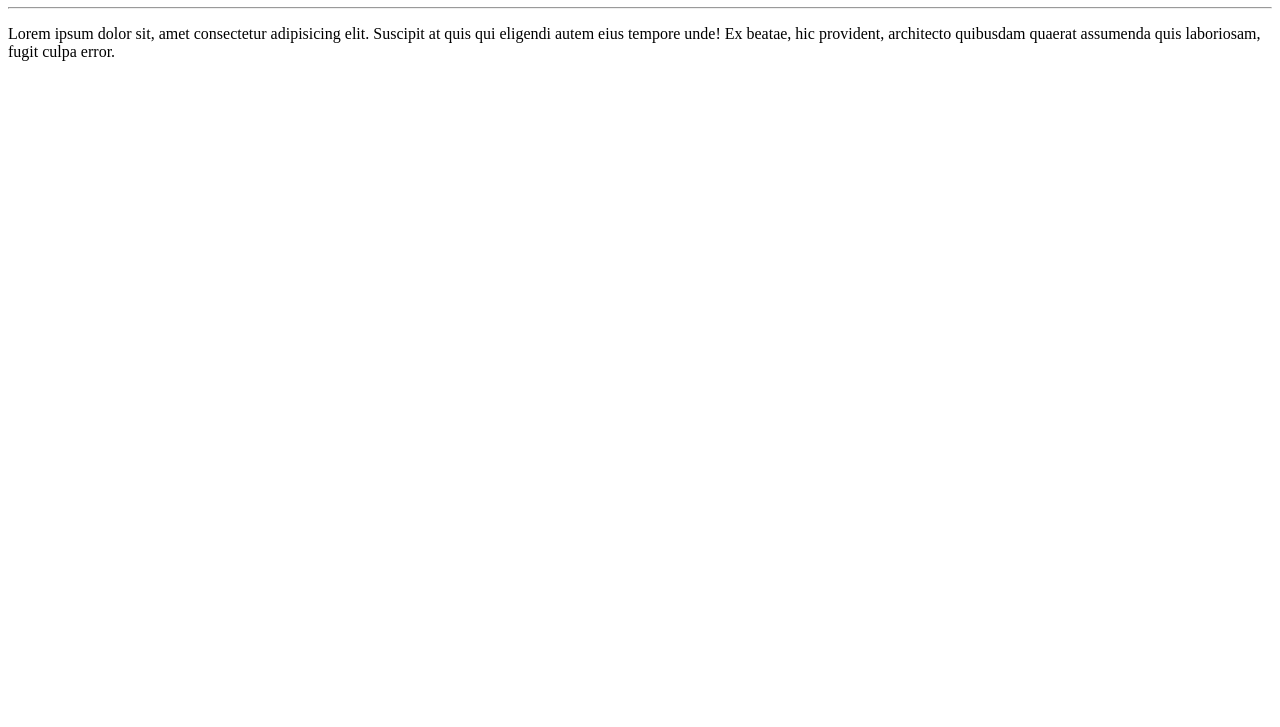
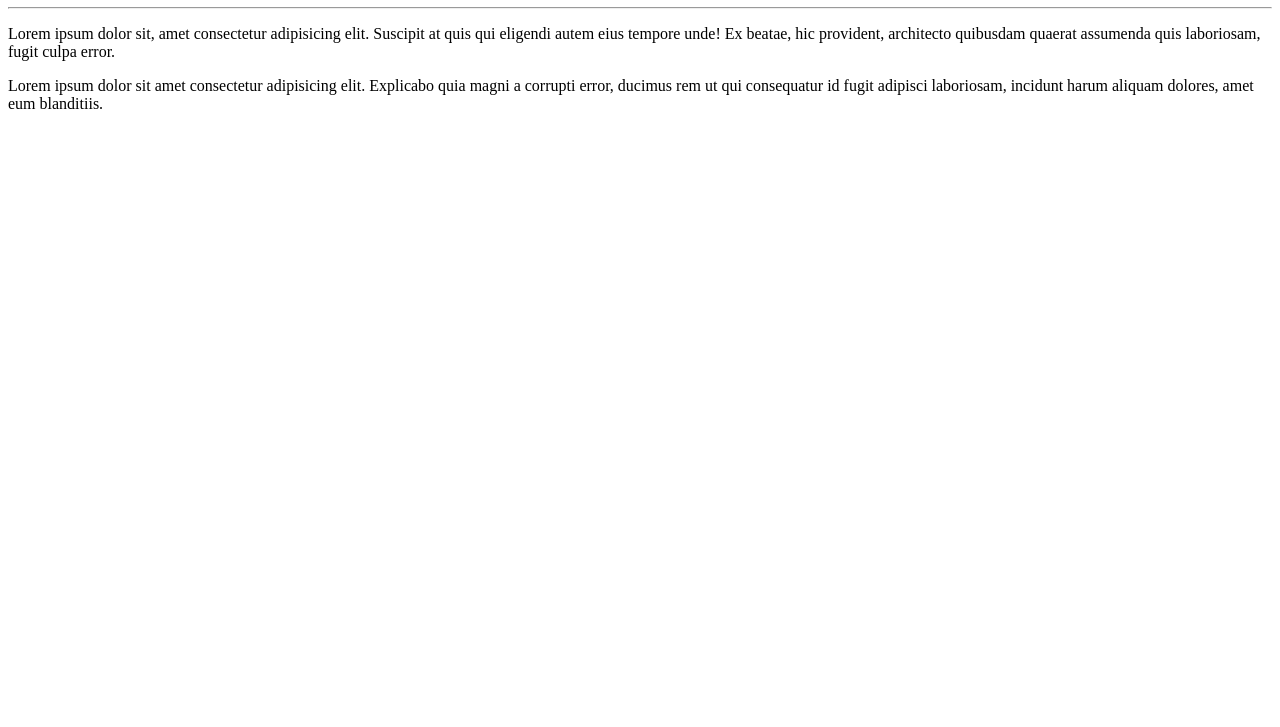
Before and after one commit to alexandrafribeiro/Ola-Mundo, a plain HTML site: page site-exemplo/index.html in a window 1280 px wide. Shown: the part 73-800 px from the top of the page. Drawn offline with Linux system fonts and the light colour scheme.

Commit message:
Adicionei um parágrafo

```diff
--- a/site-exemplo/index.html
+++ b/site-exemplo/index.html
@@ -11,5 +11,6 @@
     <hr>
     <p>Lorem ipsum dolor sit, amet consectetur adipisicing elit. Suscipit at quis qui eligendi autem eius tempore unde! Ex beatae, hic provident, architecto quibusdam quaerat assumenda quis laboriosam, fugit culpa error.
     </p>
+    <p>Lorem ipsum dolor sit amet consectetur adipisicing elit. Explicabo quia magni a corrupti error, ducimus rem ut qui consequatur id fugit adipisci laboriosam, incidunt harum aliquam dolores, amet eum blanditiis.</p>
 </body>
 </html>
```
